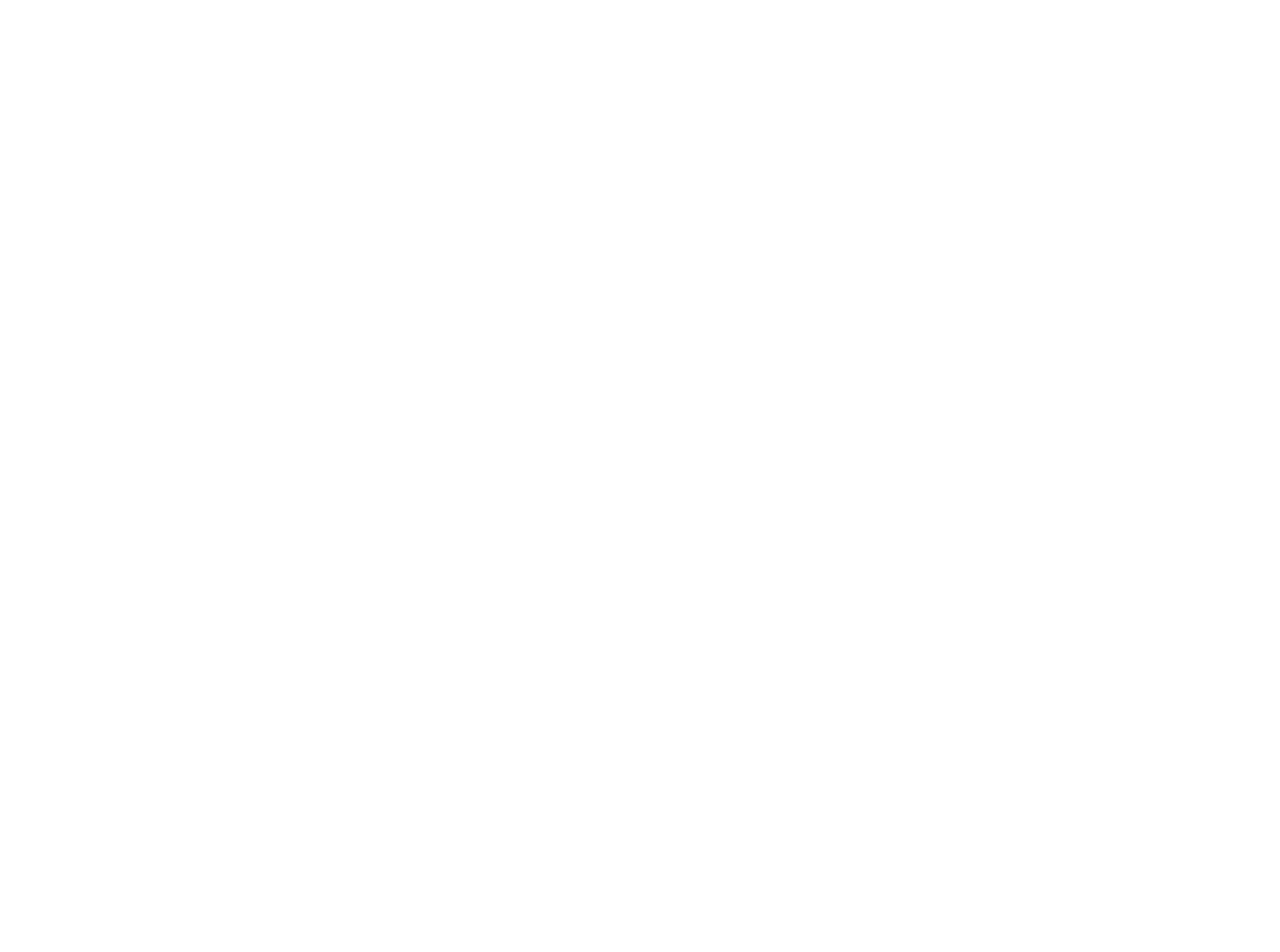
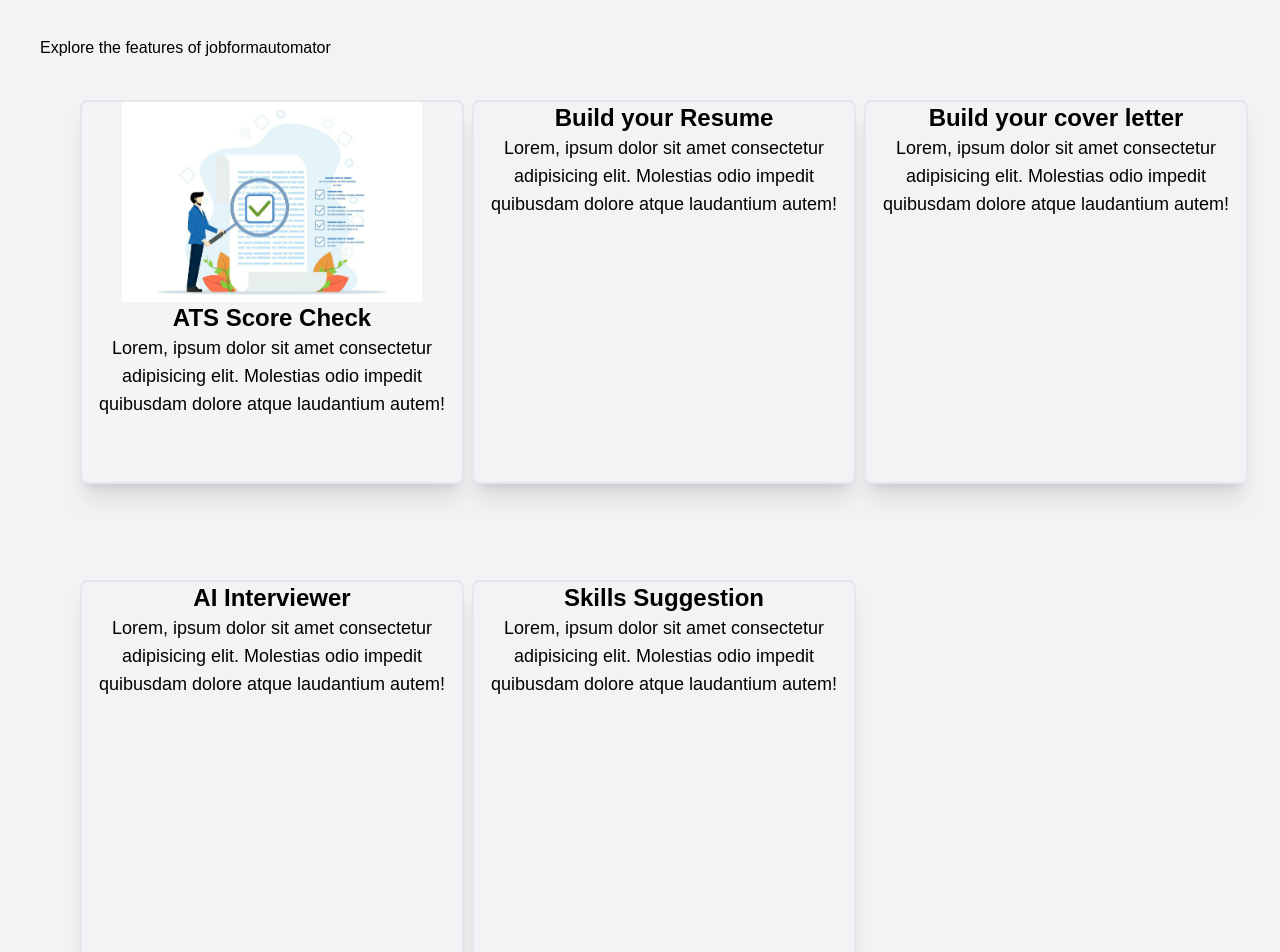
Before and after one commit to saurabhbelote/JobFormAutomator, a Next.js app: page /home in a window 1280 px wide. Shown: the part 460-1412 px from the top of the page. Before the commit the page ends 800 px from the top, so only its background shows below. Built offline with nearby package versions, Linux system fonts and the light colour scheme.

Commit message:
1/5 home page

```diff
--- a/app/home/page.tsx
+++ b/app/home/page.tsx
@@ -1,7 +1,70 @@
+"use client";
+import { DotLottieReact } from "@lottiefiles/dotlottie-react";
+import Image from "next/image";
 export default function Home() {
-    return (
-        <section className="bg-gradient-to-b from-[#11011E] via-[#35013e] to-[#11011E] bg-[#11011E] py-16 pt-24 px-6 md:px-16 lg:px-20 text-white text-center">
-            hello
-      </section>
-    );
-  }
+  return (
+    <section className="bg-[#f1f3f5] text-black">
+      <div className="flex flex-row w-full h-96">
+        <div className="w-1/2 flex flex-col justify-center items-center font-bold text-5xl">
+          <span className="">Hello,</span>
+          <span>Mahaprasad Prusty</span>
+        </div>
+        <div className="w-1/2">
+          <DotLottieReact
+            src="https://lottie.host/57da2129-152a-4c35-a033-41f5a689f628/UwseBxDJhS.lottie"
+            loop
+            autoplay
+          />
+        </div>
+      </div>
+      <div className="flex flex-col px-10 py-10">
+        <span>Explore the features of jobformautomator</span>
+        <div className="grid grid-cols-3 gap-4 pl-10">
+          <div className="w-96 h-96 border-2 flex flex-col items-center rounded-lg shadow-xl bg-[#f2f4f6] my-10">
+            <Image
+              src="/home/atsScore.jpg"
+              alt="ATS"
+              height={300}
+              width={300}
+
+            />
+            <span className="text-2xl font-semibold">ATS Score Check</span>
+            <span className="text-lg text-center">
+              Lorem, ipsum dolor sit amet consectetur adipisicing elit.
+              Molestias odio impedit quibusdam dolore atque laudantium autem!
+            </span>
+          </div>
+          <div className="w-96 h-96 border-2 flex flex-col items-center rounded-lg shadow-xl  my-10">
+            <span className="text-2xl font-semibold">Build your Resume</span>
+            <span className="text-lg text-center">
+              Lorem, ipsum dolor sit amet consectetur adipisicing elit.
+              Molestias odio impedit quibusdam dolore atque laudantium autem!
+            </span>
+          </div>
+          <div className="w-96 h-96 border-2 flex flex-col items-center rounded-lg shadow-xl  my-10">
+            <span className="text-2xl font-semibold">Build your cover letter</span>
+            <span className="text-lg text-center">
+              Lorem, ipsum dolor sit amet consectetur adipisicing elit.
+              Molestias odio impedit quibusdam dolore atque laudantium autem!
+            </span>
+          </div>
+          <div className="w-96 h-96 border-2 flex flex-col items-center rounded-lg shadow-xl  my-10">
+            <span className="text-2xl font-semibold">AI Interviewer</span>
+            <span className="text-lg text-center">
+              Lorem, ipsum dolor sit amet consectetur adipisicing elit.
+              Molestias odio impedit quibusdam dolore atque laudantium autem!
+            </span>
+          </div>
+          <div className="w-96 h-96 border-2 flex flex-col items-center rounded-lg shadow-xl  my-10">
+            <span className="text-2xl font-semibold">Skills Suggestion</span>
+            <span className="text-lg text-center">
+              Lorem, ipsum dolor sit amet consectetur adipisicing elit.
+              Molestias odio impedit quibusdam dolore atque laudantium autem!
+            </span>
+          </div>
+
+        </div>
+      </div>
+    </section>
+  );
+}
--- a/components/Navbar.jsx
+++ b/components/Navbar.jsx
@@ -14,7 +14,7 @@
   };
 
   return (
-    <nav className="bg-[#11011E] text-white py-4 px-6 sm:px-12 flex items-center justify-between z-50 fixed w-full shadow-md">
+    <nav className="bg-[#11011E] text-white py-4 px-6 sm:px-12 flex items-center justify-between z-50 w-full shadow-md">
       {/* Logo */}
       <div className="flex items-center">
         <Image src="/images/logo.png" alt="Logo" width={40} height={40} />
--- a/package.json
+++ b/package.json
@@ -9,6 +9,7 @@
     "lint": "next lint"
   },
   "dependencies": {
+    "@lottiefiles/dotlottie-react": "^0.12.3",
     "framer-motion": "^12.0.6",
     "next": "15.1.6",
     "react": "^19.0.0",
```
Also changed, not shown: public/home/atsScore.jpg (added), 1 other file (tests, documents, lock files or other folders).
